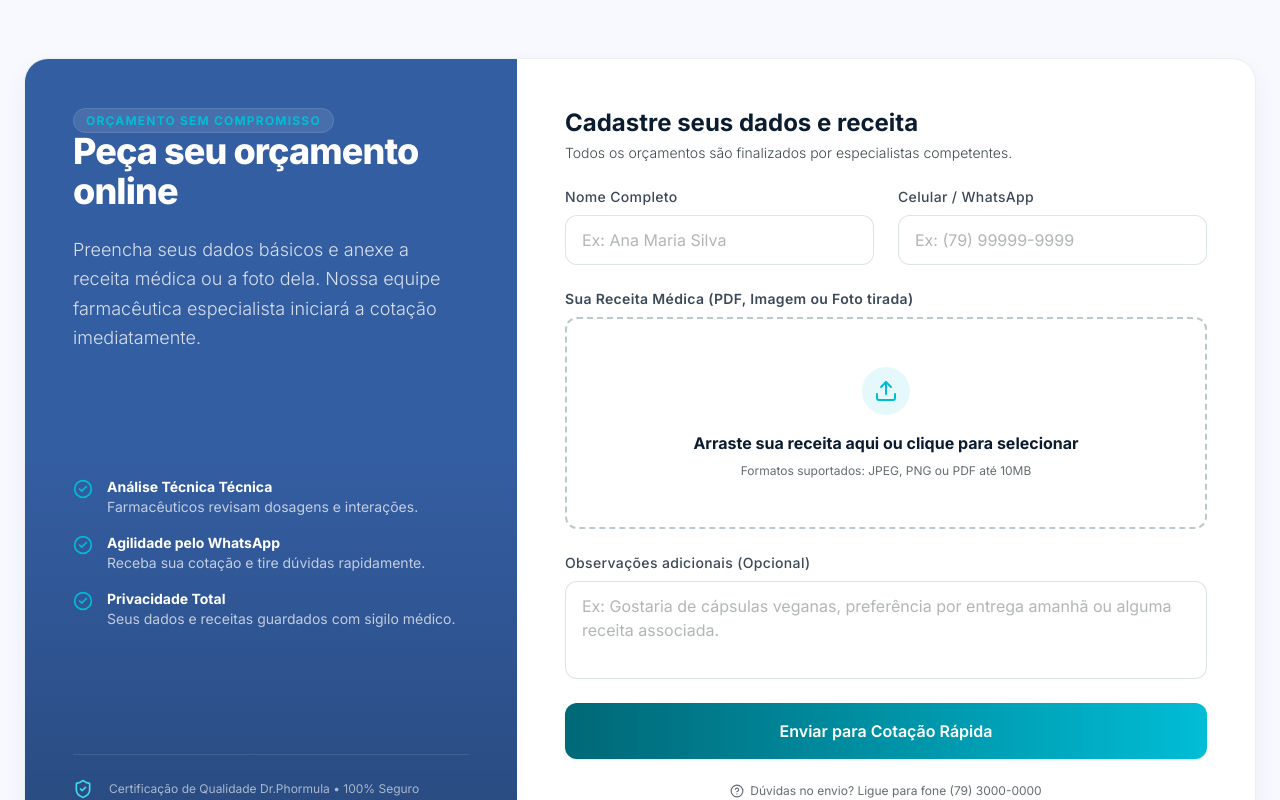
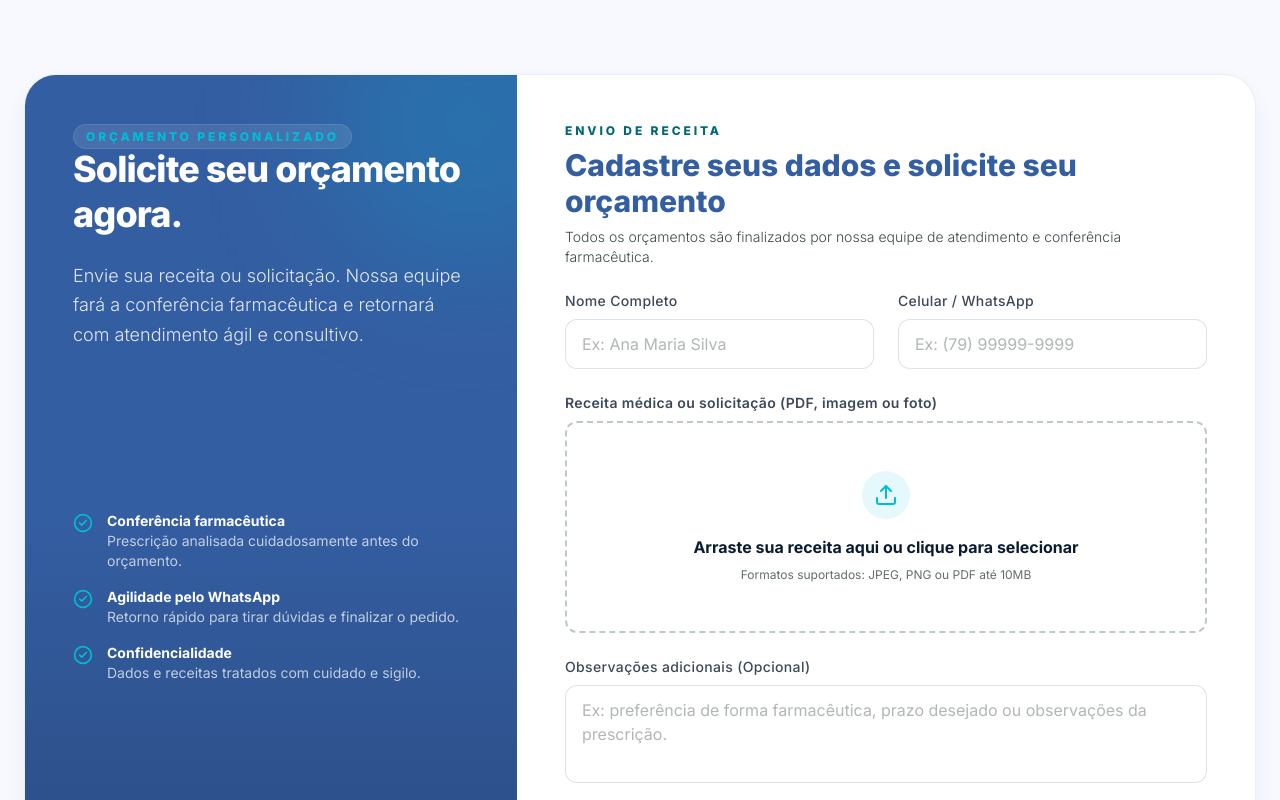
Before and after one commit to paulodias-dev/dr-phormula, a React (Vite) app: page / in a window 1280 px wide. Shown: the part 5840-6640 px from the top of the page. Built offline with nearby package versions, Linux system fonts and the light colour scheme.

Commit message:
Refina formulario de receita e orcamento

```diff
--- a/src/components/organisms/PrescriptionForm.tsx
+++ b/src/components/organisms/PrescriptionForm.tsx
@@ -39,23 +39,22 @@ export default function PrescriptionForm() {
   };
 
   return (
-    <section id="upload" className="py-20 bg-surface">
+    <section id="upload" className="py-20 lg:py-24 bg-surface">
       <div className="max-w-7xl mx-auto px-6">
-        <div className="bg-white rounded-3xl overflow-hidden shadow-2xl border border-outline-variant/30 flex flex-col lg:flex-row min-h-[600px] ambient-shadow">
-
-          {/* Information sidebar - Clinical Trust branding */}
+        <div className="bg-white rounded-[2rem] overflow-hidden shadow-2xl border border-outline-variant/30 flex flex-col lg:flex-row min-h-[600px] ambient-shadow">
           <div className="lg:w-2/5 p-8 lg:p-12 bg-secondary text-white space-y-8 flex flex-col justify-between relative overflow-hidden">
+            <div className="absolute -right-24 -top-24 w-72 h-72 rounded-full bg-primary-container/20 blur-3xl pointer-events-none" />
             <div className="absolute inset-x-0 bottom-0 top-1/2 bg-gradient-to-t from-black/20 to-transparent pointer-events-none" />
 
             <div className="space-y-6 relative z-10">
-              <span className="px-3 py-1 text-xs font-bold uppercase tracking-widest bg-white/10 text-primary-container rounded-full border border-white/10">
-                Orçamento Sem Compromisso
+              <span className="px-3 py-1 text-xs font-black uppercase tracking-[0.24em] bg-white/10 text-primary-container rounded-full border border-white/10">
+                Orçamento personalizado
               </span>
-              <h2 className="text-3xl lg:text-4xl font-extrabold tracking-tight">
-                Peça seu orçamento online
+              <h2 className="text-3xl lg:text-4xl font-black tracking-tight leading-tight">
+                Solicite seu orçamento agora.
               </h2>
-              <p className="text-white/80 text-lg leading-relaxed font-light">
-                Preencha seus dados básicos e anexe a receita médica ou a foto dela. Nossa equipe farmacêutica especialista iniciará a cotação imediatamente.
+              <p className="text-white/85 text-lg leading-relaxed font-light">
+                Envie sua receita ou solicitação. Nossa equipe fará a conferência farmacêutica e retornará com atendimento ágil e consultivo.
               </p>
             </div>
 
@@ -63,8 +62,8 @@ export default function PrescriptionForm() {
               <div className="flex items-start gap-3.5">
                 <CheckCircle2 className="w-5 h-5 text-primary-container shrink-0 mt-0.5" />
                 <div className="text-sm">
-                  <p className="font-bold">Análise Técnica Técnica</p>
-                  <p className="text-white/70">Farmacêuticos revisam dosagens e interações.</p>
+                  <p className="font-bold">Conferência farmacêutica</p>
+                  <p className="text-white/70">Prescrição analisada cuidadosamente antes do orçamento.</p>
                 </div>
               </div>
 
@@ -72,52 +71,50 @@ export default function PrescriptionForm() {
                 <CheckCircle2 className="w-5 h-5 text-primary-container shrink-0 mt-0.5" />
                 <div className="text-sm">
                   <p className="font-bold">Agilidade pelo WhatsApp</p>
-                  <p className="text-white/70">Receba sua cotação e tire dúvidas rapidamente.</p>
+                  <p className="text-white/70">Retorno rápido para tirar dúvidas e finalizar o pedido.</p>
                 </div>
               </div>
 
               <div className="flex items-start gap-3.5">
                 <CheckCircle2 className="w-5 h-5 text-primary-container shrink-0 mt-0.5" />
                 <div className="text-sm">
-                  <p className="font-bold">Privacidade Total</p>
-                  <p className="text-white/70">Seus dados e receitas guardados com sigilo médico.</p>
+                  <p className="font-bold">Confidencialidade</p>
+                  <p className="text-white/70">Dados e receitas tratados com cuidado e sigilo.</p>
                 </div>
               </div>
             </div>
 
-            <div className="pt-6 border-t border-white/10 relative z-10 flex items-center gap-4 text-xs text-white/60">
-              <ShieldCheck className="w-5 h-5 text-[#43d8f2]" />
-              <span>Certificação de Qualidade Dr.Phormula • 100% Seguro</span>
+            <div className="pt-6 border-t border-white/10 relative z-10 flex items-center gap-4 text-xs text-white/70">
+              <ShieldCheck className="w-5 h-5 text-primary-container" />
+              <span>Atendimento humanizado, orientação farmacêutica e envio para todo o Brasil.</span>
             </div>
           </div>
 
-          {/* Form Content Side */}
           <div className="lg:w-3/5 p-8 lg:p-12 flex flex-col justify-center">
             {uploadState.success ? (
-              /* High Fidelity Success Message State */
               <div className="text-center space-y-6 max-w-md mx-auto py-8">
                 <div className="w-20 h-20 bg-emerald-50 rounded-full flex items-center justify-center mx-auto text-emerald-500 scale-105 border border-emerald-100 float-anim">
                   <FileCheck className="w-10 h-10" />
                 </div>
                 <div className="space-y-2">
-                  <h3 className="text-2xl font-bold text-on-surface">
+                  <h3 className="text-2xl font-black text-on-surface">
                     Receita enviada com sucesso!
                   </h3>
                   <p className="text-on-surface-variant font-light">
-                    Olá, <strong>{formData.fullName}</strong>. Iniciamos a conferência técnica da sua receita.
+                    Olá, <strong>{formData.fullName}</strong>. Iniciamos a conferência técnica da sua solicitação.
                   </p>
                 </div>
 
                 <div className="p-4 rounded-xl bg-surface-container-low border border-primary-container/20 text-left space-y-3">
-                  <div className="flex items-center gap-2 font-medium text-on-secondary-container">
+                  <div className="flex items-center gap-2 font-bold text-secondary">
                     <CheckCircle2 className="w-4 h-4 text-primary" />
-                    <span>Próximos Passos:</span>
+                    <span>Próximos passos:</span>
                   </div>
                   <ul className="text-sm text-on-surface-variant/90 space-y-2 pl-4 list-disc font-light">
-                    <li>Análise de compatibilidade e posologia farmacêutica.</li>
-                    <li>Cotação dos melhores insumos certificados.</li>
+                    <li>Conferência farmacêutica da prescrição recebida.</li>
+                    <li>Verificação de disponibilidade e composição dos insumos.</li>
                     <li>
-                      Envio do orçamento diretamente para <strong>{formData.whatsapp}</strong> em até{" "}
+                      Retorno do orçamento diretamente para <strong>{formData.whatsapp}</strong> em até{" "}
                       <strong>{uploadState.estimatedTime}</strong>.
                     </li>
                   </ul>
@@ -129,31 +126,33 @@ export default function PrescriptionForm() {
                     className="w-full"
                     onClick={resetForm}
                   >
-                    Enviar Outra Receita
+                    Enviar outra receita
                   </Button>
                   <a
-                    href={`https://wa.me/557930000000?text=Olá, enviei minha receita pelo site de nome ${encodeURIComponent(
+                    href={`https://wa.me/557930000000?text=Olá, enviei minha receita pelo site em nome de ${encodeURIComponent(
                       formData.fullName
-                    )} e gostaria de agilizar o orçamento.`}
+                    )} e gostaria de acompanhar meu orçamento.`}
                     target="_blank"
                     rel="noopener noreferrer"
                     className="w-full"
                   >
                     <Button variant="secondary" className="w-full" leftIcon={<PhoneCall className="w-4 h-4" />}>
-                      Falar Conosco
+                      Falar no WhatsApp
                     </Button>
                   </a>
                 </div>
               </div>
             ) : (
-              /* Core Form State */
               <form onSubmit={handleSubmit} className="space-y-6">
-                <div className="space-y-1">
-                  <h3 className="text-2xl font-bold text-on-surface">
-                    Cadastre seus dados e receita
+                <div className="space-y-2">
+                  <span className="text-primary text-xs font-black uppercase tracking-[0.24em] block">
+                    Envio de receita
+                  </span>
+                  <h3 className="text-2xl lg:text-3xl font-black text-secondary">
+                    Cadastre seus dados e solicite seu orçamento
                   </h3>
                   <p className="text-on-surface-variant text-sm font-light">
-                    Todos os orçamentos são finalizados por especialistas competentes.
+                    Todos os orçamentos são finalizados por nossa equipe de atendimento e conferência farmacêutica.
                   </p>
                 </div>
 
@@ -185,10 +184,9 @@ export default function PrescriptionForm() {
                   />
                 </div>
 
-                {/* File handling region */}
                 <div className="space-y-2">
                   <label className="font-semibold text-sm text-on-surface/80 tracking-wide block">
-                    Sua Receita Médica (PDF, Imagem ou Foto tirada)
+                    Receita médica ou solicitação (PDF, imagem ou foto)
                   </label>
 
                   <input
@@ -205,7 +203,6 @@ export default function PrescriptionForm() {
                   />
 
                   {formData.file ? (
-                    /* Display Selected File Details */
                     <div className="border border-outline-variant rounded-xl p-4 bg-surface-container-low flex items-center justify-between transition-colors animate-fade-in">
                       <div className="flex items-center gap-3 overflow-hidden">
                         <div className="w-10 h-10 bg-primary-container/10 rounded-lg flex items-center justify-center text-primary-container shrink-0">
@@ -230,7 +227,6 @@ export default function PrescriptionForm() {
                       </button>
                     </div>
                   ) : (
-                    /* Interactive Drag and Drop Container */
                     <div
                       onDragOver={onDragOver}
                       onDragLeave={onDragLeave}
@@ -255,22 +251,20 @@ export default function PrescriptionForm() {
                   )}
                 </div>
 
-                {/* Additional notes/comments */}
                 <Textarea
                   label="Observações adicionais (Opcional)"
                   name="notes"
                   rows={3}
-                  placeholder="Ex: Gostaria de cápsulas veganas, preferência por entrega amanhã ou alguma receita associada."
+                  placeholder="Ex: preferência de forma farmacêutica, prazo desejado ou observações da prescrição."
                   value={formData.notes}
                   onChange={handleInputChange}
                   disabled={uploadState.loading}
                 />
 
-                {/* Simulated file upload loading indicator */}
                 {uploadState.loading && (
                   <div className="space-y-2">
                     <div className="flex justify-between text-xs font-semibold text-primary">
-                      <span>Criptografando e enviando receita de forma segura...</span>
+                      <span>Enviando sua solicitação de forma segura...</span>
                       <span>{uploadProgress}%</span>
                     </div>
                     <div className="w-full bg-surface-container-high h-2.5 rounded-full overflow-hidden">
@@ -282,7 +276,6 @@ export default function PrescriptionForm() {
                   </div>
                 )}
 
-                {/* Submission core action */}
                 <Button
                   type="submit"
                   variant="primary"
@@ -290,12 +283,12 @@ export default function PrescriptionForm() {
                   className="py-4"
                   isLoading={uploadState.loading}
                 >
-                  Enviar para Cotação Rápida
+                  Solicitar Orçamento
                 </Button>
 
                 <div className="flex items-center justify-center gap-1.5 text-xs text-on-surface-variant/80">
                   <HelpCircle className="w-3.5 h-3.5" />
-                  <span>Dúvidas no envio? Ligue para fone (79) 3000-0000</span>
+                  <span>Dúvidas no envio? Fale com nossa equipe pelo WhatsApp.</span>
                 </div>
               </form>
             )}
```
